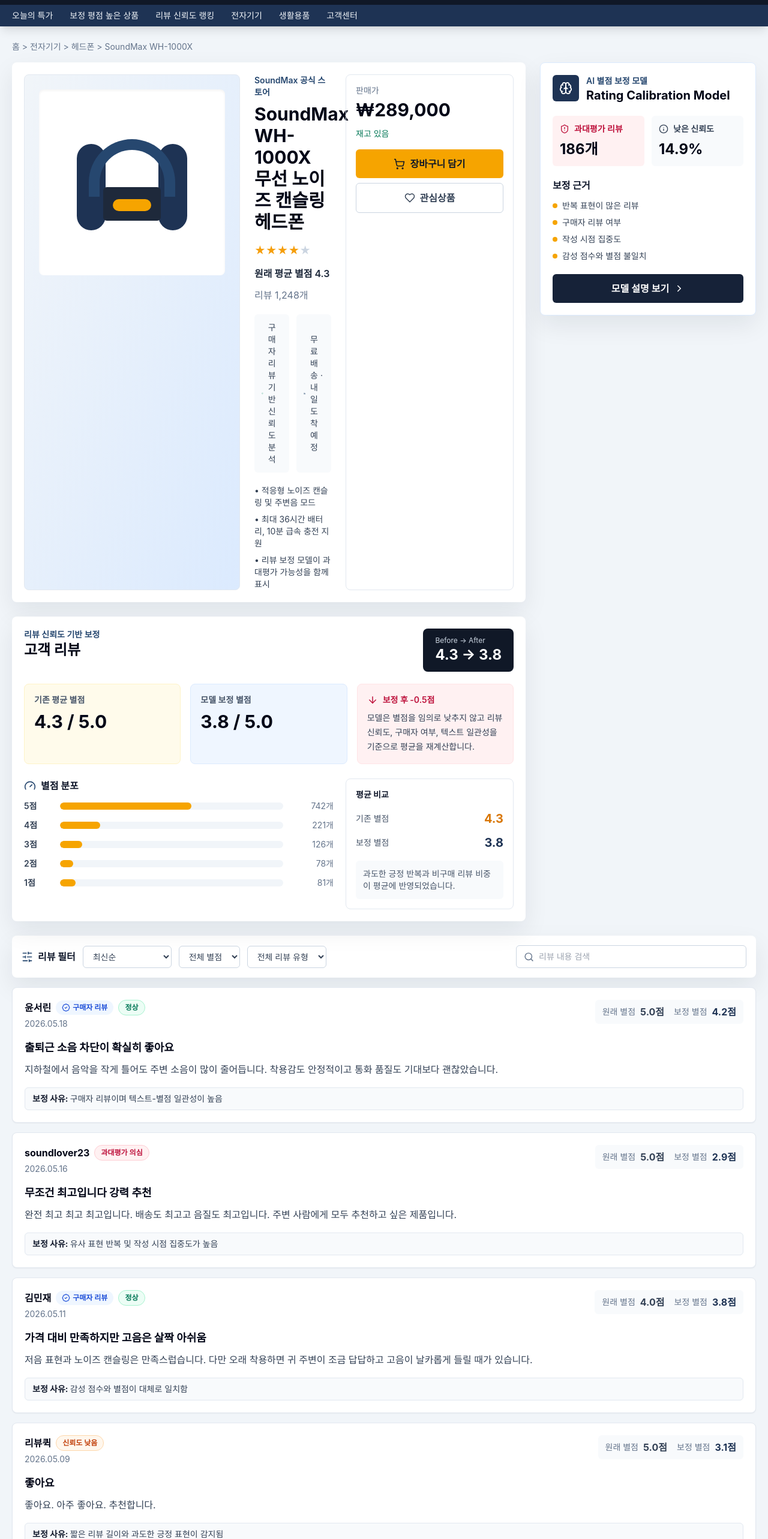
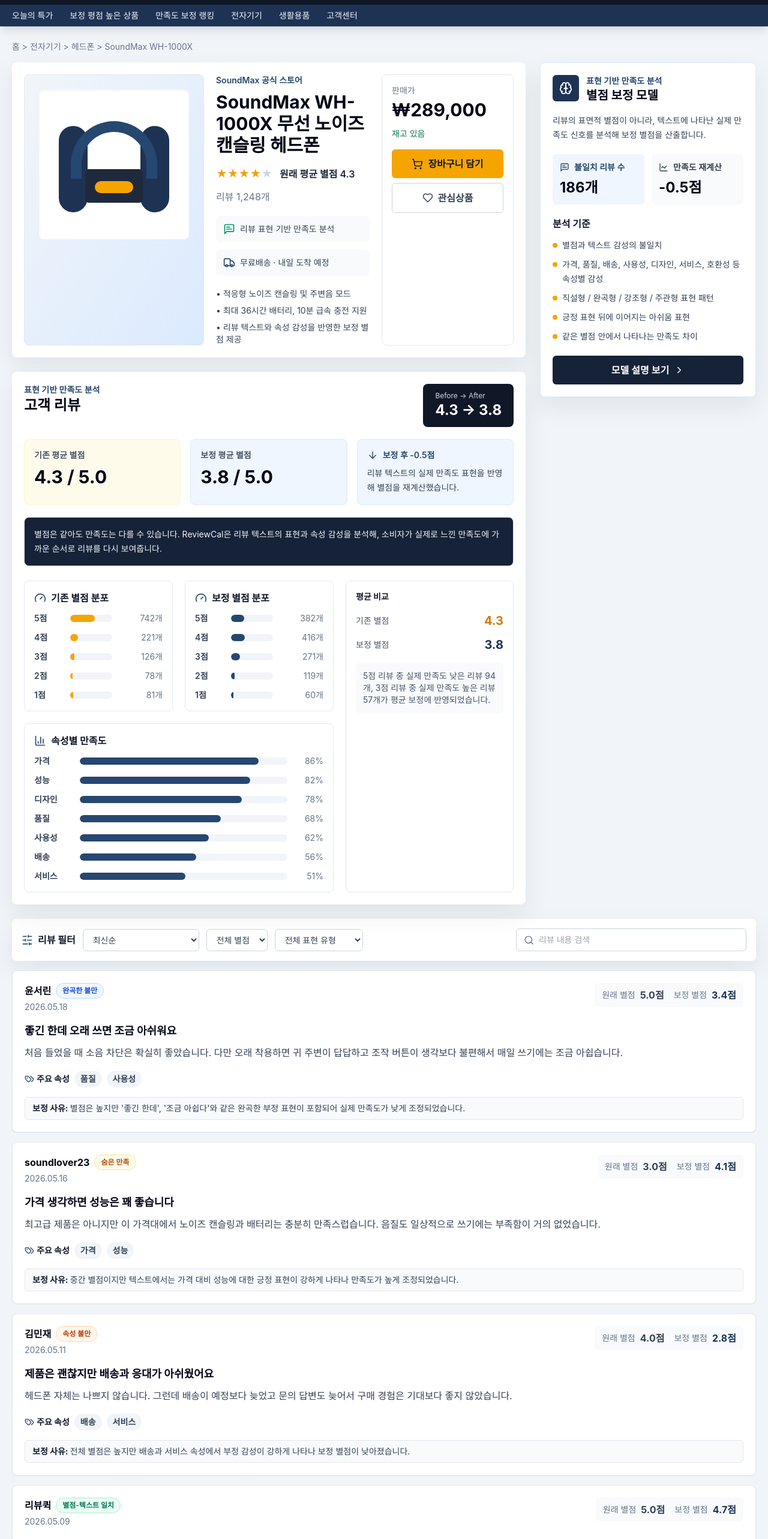
Before and after one commit to zzessul/en_kr_jp_review_analysis, a React (Vite) app in the folder reviewcal-web/: page / in a window 1280 px wide. Shown: the part 60-2626 px from the top of the page at 60% size. Built offline with nearby package versions, Linux system fonts and the light colour scheme.

Commit message:
Refine rating calibration model messaging

```diff
--- a/reviewcal-web/src/components/CalibrationPanel.tsx
+++ b/reviewcal-web/src/components/CalibrationPanel.tsx
@@ -1,6 +1,12 @@
-import { Brain, ChevronRight, Info, ShieldAlert } from "lucide-react";
+import { Brain, ChevronRight, LineChart, MessageSquareText } from "lucide-react";
 
-const reasons = ["반복 표현이 많은 리뷰", "구매자 리뷰 여부", "작성 시점 집중도", "감성 점수와 별점 불일치"];
+const reasons = [
+  "별점과 텍스트 감성의 불일치",
+  "가격, 품질, 배송, 사용성, 디자인, 서비스, 호환성 등 속성별 감성",
+  "직설형 / 완곡형 / 강조형 / 주관형 표현 패턴",
+  "긍정 표현 뒤에 이어지는 아쉬움 표현",
+  "같은 별점 안에서 나타나는 만족도 차이",
+];
 
 export default function CalibrationPanel() {
   return (
@@ -10,34 +16,38 @@
           <Brain size={22} />
         </div>
         <div>
-          <p className="text-sm font-semibold text-navy-700">AI 별점 보정 모델</p>
-          <h2 className="text-xl font-bold text-slate-950">Rating Calibration Model</h2>
+          <p className="text-sm font-semibold text-navy-700">표현 기반 만족도 분석</p>
+          <h2 className="text-xl font-bold text-slate-950">별점 보정 모델</h2>
         </div>
       </div>
 
+      <p className="mt-4 text-sm leading-6 text-slate-700">
+        리뷰의 표면적 별점이 아니라, 텍스트에 나타난 실제 만족도 신호를 분석해 보정 별점을 산출합니다.
+      </p>
+
       <div className="mt-5 grid grid-cols-2 gap-3">
-        <div className="rounded-md bg-rose-50 p-3">
-          <div className="flex items-center gap-2 text-sm font-semibold text-rose-700">
-            <ShieldAlert size={16} />
-            과대평가 리뷰
+        <div className="rounded-md bg-blue-50 p-3">
+          <div className="flex items-center gap-2 text-sm font-semibold text-navy-700">
+            <MessageSquareText size={16} />
+            불일치 리뷰 수
           </div>
           <p className="mt-2 text-2xl font-bold text-slate-950">186개</p>
         </div>
         <div className="rounded-md bg-slate-50 p-3">
           <div className="flex items-center gap-2 text-sm font-semibold text-slate-700">
-            <Info size={16} />
-            낮은 신뢰도
+            <LineChart size={16} />
+            만족도 재계산
           </div>
-          <p className="mt-2 text-2xl font-bold text-slate-950">14.9%</p>
+          <p className="mt-2 text-2xl font-bold text-slate-950">-0.5점</p>
         </div>
       </div>
 
       <div className="mt-5">
-        <p className="font-bold text-slate-900">보정 근거</p>
+        <p className="font-bold text-slate-900">분석 기준</p>
         <ul className="mt-3 space-y-2">
           {reasons.map((reason) => (
-            <li key={reason} className="flex items-center gap-2 text-sm text-slate-700">
-              <span className="h-2 w-2 rounded-full bg-amberSearch" />
+            <li key={reason} className="flex items-start gap-2 text-sm leading-6 text-slate-700">
+              <span className="mt-2 h-2 w-2 shrink-0 rounded-full bg-amberSearch" />
               {reason}
             </li>
           ))}
--- a/reviewcal-web/src/components/Header.tsx
+++ b/reviewcal-web/src/components/Header.tsx
@@ -45,7 +45,7 @@
         <div className="mx-auto flex max-w-7xl gap-7 overflow-x-auto px-5 py-2 text-sm text-slate-100">
           <span>오늘의 특가</span>
           <span>보정 평점 높은 상품</span>
-          <span>리뷰 신뢰도 랭킹</span>
+          <span>만족도 보정 랭킹</span>
           <span>전자기기</span>
           <span>생활용품</span>
           <span>고객센터</span>
--- a/reviewcal-web/src/components/ProductCard.tsx
+++ b/reviewcal-web/src/components/ProductCard.tsx
@@ -1,4 +1,4 @@
-import { Heart, ShieldCheck, ShoppingCart, Truck } from "lucide-react";
+import { Heart, MessageSquareText, ShoppingCart, Truck } from "lucide-react";
 
 function Stars({ value }: { value: number }) {
   return (
@@ -11,7 +11,7 @@
 
 export default function ProductCard() {
   return (
-    <section className="grid gap-6 rounded-lg bg-white p-5 shadow-soft lg:grid-cols-[360px_1fr_280px]">
+    <section className="grid gap-5 rounded-lg bg-white p-5 shadow-soft lg:grid-cols-[300px_1fr] xl:grid-cols-[300px_1fr_220px]">
       <div className="rounded-lg border border-slate-200 bg-gradient-to-br from-slate-100 to-blue-100 p-6">
         <div className="flex aspect-square items-center justify-center rounded-lg bg-white shadow-inner">
           <div className="relative h-56 w-56">
@@ -34,10 +34,10 @@
           <span className="font-semibold text-slate-800">원래 평균 별점 4.3</span>
           <span className="text-slate-500">리뷰 1,248개</span>
         </div>
-        <div className="mt-5 grid gap-3 text-sm text-slate-700 sm:grid-cols-2">
+        <div className="mt-5 grid gap-3 text-sm text-slate-700">
           <div className="flex items-center gap-2 rounded-md bg-slate-50 p-3">
-            <ShieldCheck className="text-emerald-600" size={20} />
-            구매자 리뷰 기반 신뢰도 분석
+            <MessageSquareText className="text-emerald-600" size={20} />
+            리뷰 표현 기반 만족도 분석
           </div>
           <div className="flex items-center gap-2 rounded-md bg-slate-50 p-3">
             <Truck className="text-navy-700" size={20} />
@@ -47,7 +47,7 @@
         <ul className="mt-5 space-y-2 text-sm text-slate-700">
           <li>• 적응형 노이즈 캔슬링 및 주변음 모드</li>
           <li>• 최대 36시간 배터리, 10분 급속 충전 지원</li>
-          <li>• 리뷰 보정 모델이 과대평가 가능성을 함께 표시</li>
+          <li>• 리뷰 텍스트와 속성 감성을 반영한 보정 별점 제공</li>
         </ul>
       </div>
 
--- a/reviewcal-web/src/components/ReviewCard.tsx
+++ b/reviewcal-web/src/components/ReviewCard.tsx
@@ -1,10 +1,13 @@
-import { BadgeCheck } from "lucide-react";
-import type { Review, ReviewStatus } from "../data";
+import { Tags } from "lucide-react";
+import type { Review, ReviewExpressionType } from "../data";
 
-const statusStyle: Record<ReviewStatus, string> = {
-  정상: "bg-emerald-50 text-emerald-700 border-emerald-200",
-  "과대평가 의심": "bg-rose-50 text-rose-700 border-rose-200",
-  "신뢰도 낮음": "bg-orange-50 text-orange-700 border-orange-200",
+const expressionStyle: Record<ReviewExpressionType, string> = {
+  "별점-텍스트 일치": "bg-emerald-50 text-emerald-700 border-emerald-200",
+  "완곡한 불만": "bg-blue-50 text-blue-700 border-blue-200",
+  "숨은 만족": "bg-amber-50 text-amber-700 border-amber-200",
+  "속성 불만": "bg-orange-50 text-orange-700 border-orange-200",
+  "강조형 긍정": "bg-violet-50 text-violet-700 border-violet-200",
+  "혼합 감정": "bg-slate-50 text-slate-700 border-slate-200",
 };
 
 function RatingLine({ label, value, muted }: { label: string; value: number; muted?: boolean }) {
@@ -23,14 +26,8 @@
         <div>
           <div className="flex flex-wrap items-center gap-2">
             <h3 className="font-bold text-slate-950">{review.userName}</h3>
-            {review.verified && (
-              <span className="inline-flex items-center gap-1 rounded-full bg-blue-50 px-2.5 py-1 text-xs font-semibold text-blue-700">
-                <BadgeCheck size={14} />
-                구매자 리뷰
-              </span>
-            )}
-            <span className={`rounded-full border px-2.5 py-1 text-xs font-semibold ${statusStyle[review.status]}`}>
-              {review.status}
+            <span className={`rounded-full border px-2.5 py-1 text-xs font-semibold ${expressionStyle[review.expressionType]}`}>
+              {review.expressionType}
             </span>
           </div>
           <p className="mt-1 text-sm text-slate-500">{review.date}</p>
@@ -43,6 +40,17 @@
 
       <h4 className="mt-4 text-lg font-bold text-slate-950">{review.title}</h4>
       <p className="mt-2 leading-7 text-slate-700">{review.body}</p>
+      <div className="mt-4 flex flex-wrap items-center gap-2 text-sm">
+        <span className="flex items-center gap-1 font-bold text-slate-900">
+          <Tags size={16} className="text-navy-700" />
+          주요 속성
+        </span>
+        {review.attributes.map((attribute) => (
+          <span key={attribute} className="rounded-full bg-slate-100 px-2.5 py-1 font-semibold text-slate-700">
+            {attribute}
+          </span>
+        ))}
+      </div>
       <div className="mt-4 rounded-md border border-slate-200 bg-slate-50 px-3 py-2 text-sm text-slate-700">
         <span className="font-bold text-slate-900">보정 사유: </span>
         {review.reason}
--- a/reviewcal-web/src/components/ReviewFilters.tsx
+++ b/reviewcal-web/src/components/ReviewFilters.tsx
@@ -10,8 +10,11 @@
         </div>
         <select className="rounded-md border border-slate-300 bg-white px-3 py-2 text-sm text-slate-700">
           <option>최신순</option>
-          <option>보정 점수 낮은 순</option>
-          <option>의심 리뷰 우선</option>
+          <option>기존 별점 높은 순</option>
+          <option>보정 별점 높은 순</option>
+          <option>보정 별점 낮은 순</option>
+          <option>별점-텍스트 불일치 큰 순</option>
+          <option>속성 만족도 낮은 순</option>
         </select>
         <select className="rounded-md border border-slate-300 bg-white px-3 py-2 text-sm text-slate-700">
           <option>전체 별점</option>
@@ -20,10 +23,13 @@
           <option>3점 이하</option>
         </select>
         <select className="rounded-md border border-slate-300 bg-white px-3 py-2 text-sm text-slate-700">
-          <option>전체 리뷰 유형</option>
-          <option>구매자 리뷰</option>
-          <option>과대평가 의심</option>
-          <option>신뢰도 낮음</option>
+          <option>전체 표현 유형</option>
+          <option>별점-텍스트 일치</option>
+          <option>완곡한 불만</option>
+          <option>숨은 만족</option>
+          <option>속성 불만</option>
+          <option>강조형 긍정</option>
+          <option>혼합 감정</option>
         </select>
         <label className="ml-auto flex min-w-[240px] flex-1 items-center gap-2 rounded-md border border-slate-300 px-3 py-2 text-sm text-slate-500 md:max-w-sm">
           <Search size={17} />
--- a/reviewcal-web/src/components/ReviewSummary.tsx
+++ b/reviewcal-web/src/components/ReviewSummary.tsx
@@ -1,5 +1,5 @@
-import { ArrowDown, Gauge } from "lucide-react";
-import { ratingDistribution } from "../data";
+import { ArrowDown, BarChart3, Gauge } from "lucide-react";
+import { attributeSatisfaction, calibratedRatingDistribution, originalRatingDistribution } from "../data";
 
 function MetricCard({ label, value, tone }: { label: string; value: string; tone?: "blue" | "amber" }) {
   return (
@@ -15,7 +15,7 @@
     <section className="rounded-lg bg-white p-5 shadow-soft">
       <div className="flex flex-wrap items-start justify-between gap-4">
         <div>
-          <p className="text-sm font-semibold text-navy-700">리뷰 신뢰도 기반 보정</p>
+          <p className="text-sm font-semibold text-navy-700">표현 기반 만족도 분석</p>
           <h2 className="text-2xl font-bold text-slate-950">고객 리뷰</h2>
         </div>
         <div className="rounded-lg bg-navy-950 px-5 py-3 text-white">
@@ -26,34 +26,45 @@
 
       <div className="mt-5 grid gap-4 md:grid-cols-3">
         <MetricCard label="기존 평균 별점" value="4.3 / 5.0" tone="amber" />
-        <MetricCard label="모델 보정 별점" value="3.8 / 5.0" tone="blue" />
-        <div className="rounded-lg border border-rose-100 bg-rose-50 p-4">
-          <div className="flex items-center gap-2 text-sm font-semibold text-rose-700">
+        <MetricCard label="보정 평균 별점" value="3.8 / 5.0" tone="blue" />
+        <div className="rounded-lg border border-blue-100 bg-blue-50 p-4">
+          <div className="flex items-center gap-2 text-sm font-semibold text-navy-700">
             <ArrowDown size={18} />
             보정 후 -0.5점
           </div>
           <p className="mt-2 text-sm leading-6 text-slate-700">
-            모델은 별점을 임의로 낮추지 않고 리뷰 신뢰도, 구매자 여부, 텍스트 일관성을 기준으로 평균을 재계산합니다.
+            리뷰 텍스트의 실제 만족도 표현을 반영해 별점을 재계산했습니다.
           </p>
         </div>
       </div>
 
+      <div className="mt-5 rounded-lg border border-navy-100 bg-navy-900 p-4 text-white">
+        <p className="text-sm leading-6 text-slate-100">
+          별점은 같아도 만족도는 다를 수 있습니다. ReviewCal은 리뷰 텍스트의 표현과 속성 감성을 분석해,
+          소비자가 실제로 느낀 만족도에 가까운 순서로 리뷰를 다시 보여줍니다.
+        </p>
+      </div>
+
       <div className="mt-6 grid gap-5 lg:grid-cols-[1fr_280px]">
-        <div>
+        <div className="grid gap-5 md:grid-cols-2">
+          <Distribution title="기존 별점 분포" rows={originalRatingDistribution} color="bg-amberSearch" />
+          <Distribution title="보정 별점 분포" rows={calibratedRatingDistribution} color="bg-navy-700" />
+          <div className="rounded-lg border border-slate-200 p-4 md:col-span-2">
             <div className="mb-3 flex items-center gap-2 font-bold text-slate-900">
-            <Gauge size={20} className="text-navy-700" />
-            별점 분포
+              <BarChart3 size={20} className="text-navy-700" />
+              속성별 만족도
             </div>
             <div className="space-y-3">
-            {ratingDistribution.map((row) => (
-              <div key={row.stars} className="grid grid-cols-[48px_1fr_72px] items-center gap-3 text-sm">
-                <span className="font-semibold text-slate-700">{row.stars}점</span>
+              {attributeSatisfaction.map((row) => (
+                <div key={row.label} className="grid grid-cols-[64px_1fr_48px] items-center gap-3 text-sm">
+                  <span className="font-semibold text-slate-700">{row.label}</span>
                   <div className="h-3 overflow-hidden rounded-full bg-slate-100">
-                  <div className="h-full rounded-full bg-amberSearch" style={{ width: `${row.share}%` }} />
+                    <div className="h-full rounded-full bg-navy-700" style={{ width: `${row.score}%` }} />
                   </div>
-                <span className="text-right text-slate-500">{row.count}개</span>
+                  <span className="text-right text-slate-500">{row.score}%</span>
                 </div>
               ))}
+            </div>
           </div>
         </div>
 
@@ -70,10 +81,40 @@
             </div>
           </div>
           <div className="mt-4 rounded-md bg-slate-50 p-3 text-sm text-slate-600">
-            과도한 긍정 반복과 비구매 리뷰 비중이 평균에 반영되었습니다.
+            5점 리뷰 중 실제 만족도 낮은 리뷰 94개, 3점 리뷰 중 실제 만족도 높은 리뷰 57개가 평균 보정에 반영되었습니다.
           </div>
         </div>
       </div>
     </section>
   );
 }
+
+function Distribution({
+  title,
+  rows,
+  color,
+}: {
+  title: string;
+  rows: { stars: number; count: number; share: number }[];
+  color: string;
+}) {
+  return (
+    <div className="rounded-lg border border-slate-200 p-4">
+      <div className="mb-3 flex items-center gap-2 font-bold text-slate-900">
+        <Gauge size={20} className="text-navy-700" />
+        {title}
+      </div>
+      <div className="space-y-3">
+        {rows.map((row) => (
+          <div key={row.stars} className="grid grid-cols-[48px_1fr_72px] items-center gap-3 text-sm">
+            <span className="font-semibold text-slate-700">{row.stars}점</span>
+            <div className="h-3 overflow-hidden rounded-full bg-slate-100">
+              <div className={`h-full rounded-full ${color}`} style={{ width: `${row.share}%` }} />
+            </div>
+            <span className="text-right text-slate-500">{row.count}개</span>
+          </div>
+        ))}
+      </div>
+    </div>
+  );
+}
--- a/reviewcal-web/src/data.ts
+++ b/reviewcal-web/src/data.ts
@@ -1,4 +1,10 @@
-export type ReviewStatus = "정상" | "과대평가 의심" | "신뢰도 낮음";
+export type ReviewExpressionType =
+  | "별점-텍스트 일치"
+  | "완곡한 불만"
+  | "숨은 만족"
+  | "속성 불만"
+  | "강조형 긍정"
+  | "혼합 감정";
 
 export type Review = {
   id: number;
@@ -8,12 +14,12 @@
   calibratedRating: number;
   title: string;
   body: string;
-  verified: boolean;
-  status: ReviewStatus;
+  expressionType: ReviewExpressionType;
+  attributes: string[];
   reason: string;
 };
 
-export const ratingDistribution = [
+export const originalRatingDistribution = [
   { stars: 5, count: 742, share: 59 },
   { stars: 4, count: 221, share: 18 },
   { stars: 3, count: 126, share: 10 },
@@ -21,53 +27,74 @@
   { stars: 1, count: 81, share: 7 },
 ];
 
+export const calibratedRatingDistribution = [
+  { stars: 5, count: 382, share: 31 },
+  { stars: 4, count: 416, share: 33 },
+  { stars: 3, count: 271, share: 22 },
+  { stars: 2, count: 119, share: 9 },
+  { stars: 1, count: 60, share: 5 },
+];
+
+export const attributeSatisfaction = [
+  { label: "가격", score: 86 },
+  { label: "성능", score: 82 },
+  { label: "디자인", score: 78 },
+  { label: "품질", score: 68 },
+  { label: "사용성", score: 62 },
+  { label: "배송", score: 56 },
+  { label: "서비스", score: 51 },
+];
+
 export const reviews: Review[] = [
   {
     id: 1,
     userName: "윤서린",
     date: "2026.05.18",
-    originalRating: 5,
-    calibratedRating: 4.2,
-    title: "출퇴근 소음 차단이 확실히 좋아요",
-    body: "지하철에서 음악을 작게 틀어도 주변 소음이 많이 줄어듭니다. 착용감도 안정적이고 통화 품질도 기대보다 괜찮았습니다.",
-    verified: true,
-    status: "정상",
-    reason: "구매자 리뷰이며 텍스트-별점 일관성이 높음",
+    originalRating: 5.0,
+    calibratedRating: 3.4,
+    title: "좋긴 한데 오래 쓰면 조금 아쉬워요",
+    body: "처음 들었을 때 소음 차단은 확실히 좋았습니다. 다만 오래 착용하면 귀 주변이 답답하고 조작 버튼이 생각보다 불편해서 매일 쓰기에는 조금 아쉽습니다.",
+    expressionType: "완곡한 불만",
+    attributes: ["품질", "사용성"],
+    reason:
+      "별점은 높지만 '좋긴 한데', '조금 아쉽다'와 같은 완곡한 부정 표현이 포함되어 실제 만족도가 낮게 조정되었습니다.",
   },
   {
     id: 2,
     userName: "soundlover23",
     date: "2026.05.16",
-    originalRating: 5,
-    calibratedRating: 2.9,
-    title: "무조건 최고입니다 강력 추천",
-    body: "완전 최고 최고 최고입니다. 배송도 최고고 음질도 최고입니다. 주변 사람에게 모두 추천하고 싶은 제품입니다.",
-    verified: false,
-    status: "과대평가 의심",
-    reason: "유사 표현 반복 및 작성 시점 집중도가 높음",
+    originalRating: 3.0,
+    calibratedRating: 4.1,
+    title: "가격 생각하면 성능은 꽤 좋습니다",
+    body: "최고급 제품은 아니지만 이 가격대에서 노이즈 캔슬링과 배터리는 충분히 만족스럽습니다. 음질도 일상적으로 쓰기에는 부족함이 거의 없었습니다.",
+    expressionType: "숨은 만족",
+    attributes: ["가격", "성능"],
+    reason:
+      "중간 별점이지만 텍스트에서는 가격 대비 성능에 대한 긍정 표현이 강하게 나타나 만족도가 높게 조정되었습니다.",
   },
   {
     id: 3,
     userName: "김민재",
     date: "2026.05.11",
-    originalRating: 4,
-    calibratedRating: 3.8,
-    title: "가격 대비 만족하지만 고음은 살짝 아쉬움",
-    body: "저음 표현과 노이즈 캔슬링은 만족스럽습니다. 다만 오래 착용하면 귀 주변이 조금 답답하고 고음이 날카롭게 들릴 때가 있습니다.",
-    verified: true,
-    status: "정상",
-    reason: "감성 점수와 별점이 대체로 일치함",
+    originalRating: 4.0,
+    calibratedRating: 2.8,
+    title: "제품은 괜찮지만 배송과 응대가 아쉬웠어요",
+    body: "헤드폰 자체는 나쁘지 않습니다. 그런데 배송이 예정보다 늦었고 문의 답변도 늦어서 구매 경험은 기대보다 좋지 않았습니다.",
+    expressionType: "속성 불만",
+    attributes: ["배송", "서비스"],
+    reason:
+      "전체 별점은 높지만 배송과 서비스 속성에서 부정 감성이 강하게 나타나 보정 별점이 낮아졌습니다.",
   },
   {
     id: 4,
     userName: "리뷰퀵",
     date: "2026.05.09",
-    originalRating: 5,
-    calibratedRating: 3.1,
-    title: "좋아요",
-    body: "좋아요. 아주 좋아요. 추천합니다.",
-    verified: false,
-    status: "신뢰도 낮음",
-    reason: "짧은 리뷰 길이와 과도한 긍정 표현이 감지됨",
+    originalRating: 5.0,
+    calibratedRating: 4.7,
+    title: "소리도 착용감도 만족합니다",
+    body: "저음이 안정적이고 착용감도 편합니다. 출퇴근길에 쓰기 좋고 배터리도 오래가서 전반적으로 만족합니다.",
+    expressionType: "별점-텍스트 일치",
+    attributes: ["성능", "사용성"],
+    reason: "높은 별점과 텍스트의 긍정 만족도 표현이 일치해 보정 별점도 높게 유지되었습니다.",
   },
 ];
```
Lines whose indentation alone changed are shown as unchanged.
